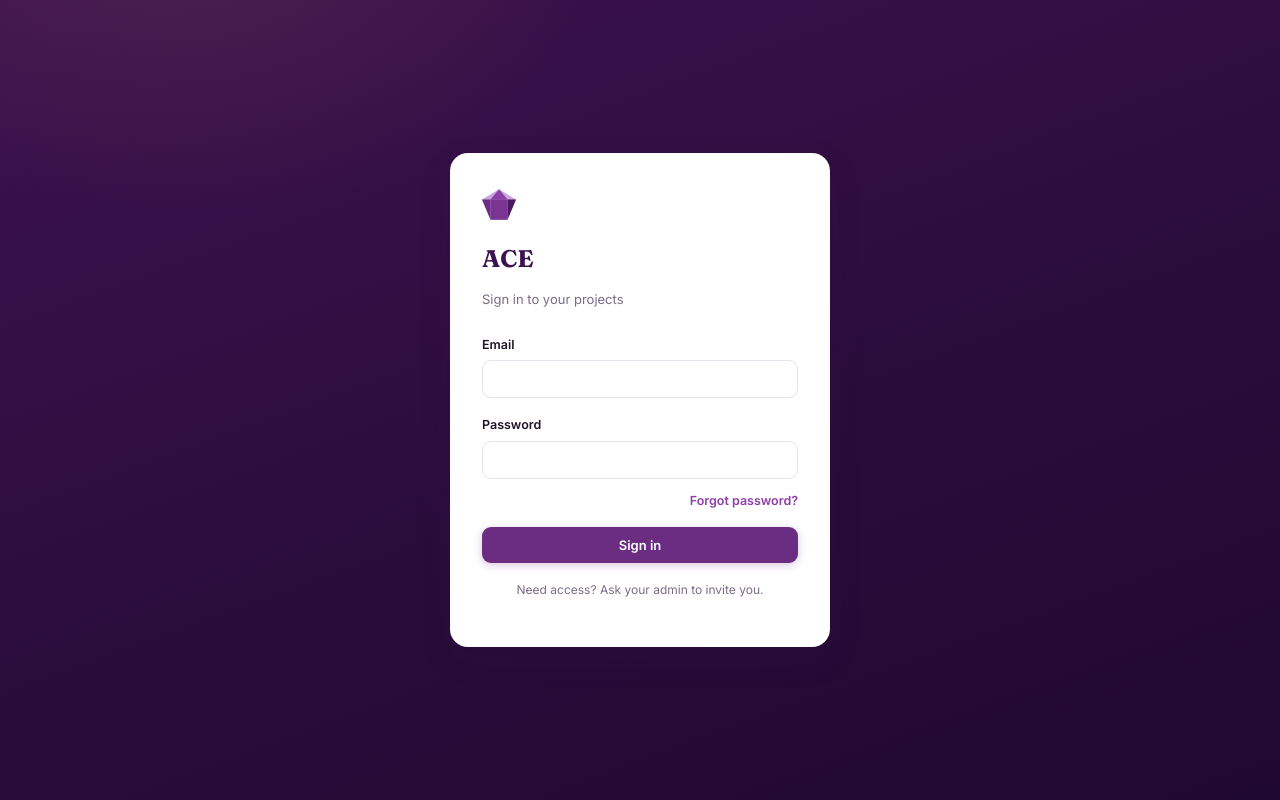
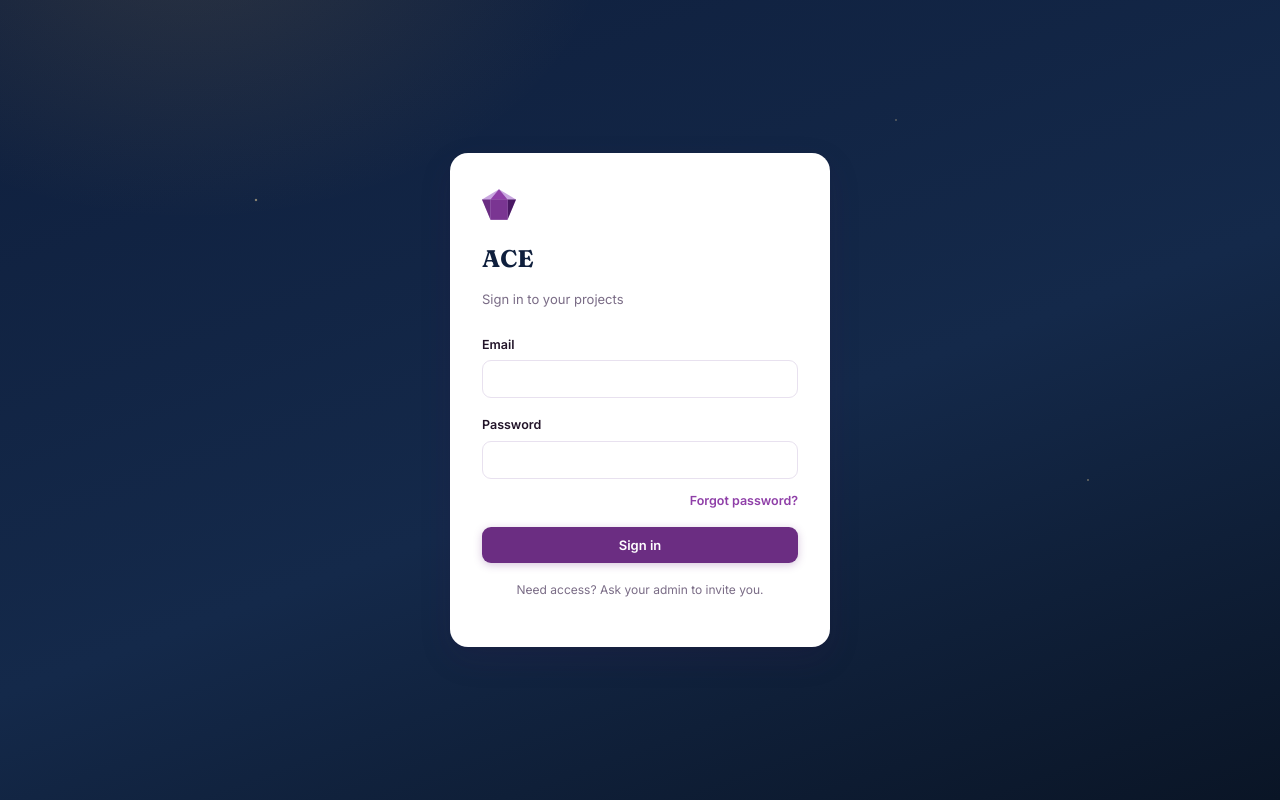
Before and after one commit to DiamondRoseFashion/ace-app, a Next.js app: page /login in a window 1280 px wide. Built offline with nearby package versions, Linux system fonts and the light colour scheme; no server answers.

Commit message:
redesign theme: navy background, full-width, animated lights

```diff
--- a/app/globals.css
+++ b/app/globals.css
@@ -1,6 +1,6 @@
 :root{
   --ink:#221429;
-  --deep:#3D1250;
+  --deep:#0F1F3D;
   --violet:#6B2D82;
   --violet-2:#8F3FA8;
   --lilac:#C9A6E0;
@@ -26,7 +26,7 @@
 html{-webkit-font-smoothing:antialiased;}
 body{
   margin:0;
-  background:#1B0827;
+  background:#0A1526;
   color:var(--ink);
   font-family:'Inter',-apple-system,sans-serif;
   font-size:14px;
@@ -39,23 +39,38 @@ a{color:inherit;}
 @media (prefers-reduced-motion: reduce){ *{transition:none !important; animation:none !important;} }
 
 /* ===== SHELL & SIDEBAR ===== */
-.shell{display:flex; min-height:100vh;}
+.shell{
+  display:flex; min-height:100vh;
+  background:
+    radial-gradient(3px 3px at 18% 22%, rgba(255,224,160,.9), transparent 55%),
+    radial-gradient(2.5px 2.5px at 62% 12%, rgba(255,224,160,.75), transparent 55%),
+    radial-gradient(2px 2px at 78% 55%, rgba(255,224,160,.65), transparent 55%),
+    radial-gradient(3px 3px at 35% 78%, rgba(255,224,160,.55), transparent 55%),
+    radial-gradient(2px 2px at 92% 82%, rgba(255,224,160,.6), transparent 55%),
+    radial-gradient(2.5px 2.5px at 50% 45%, rgba(255,224,160,.4), transparent 55%),
+    radial-gradient(900px 600px at 85% -10%, rgba(216,185,104,.18), transparent 60%),
+    radial-gradient(700px 520px at 8% 105%, rgba(216,185,104,.12), transparent 55%),
+    linear-gradient(165deg, var(--deep) 0%, #14294A 55%, #0A1526 100%);
+  background-size: 100% 100%, 100% 100%, 100% 100%, 100% 100%, 100% 100%, 100% 100%, 220% 220%, 220% 220%, 220% 220%;
+  animation: bg-drift 22s ease-in-out infinite;
+}
+@keyframes bg-drift{
+  0%{background-position: 0% 0%, 0% 0%, 0% 0%, 0% 0%, 0% 0%, 0% 0%, 0% 0%, 0% 0%, 0% 0%;}
+  50%{background-position: 0% 0%, 0% 0%, 0% 0%, 0% 0%, 0% 0%, 0% 0%, 100% 30%, 20% 100%, 40% 60%;}
+  100%{background-position: 0% 0%, 0% 0%, 0% 0%, 0% 0%, 0% 0%, 0% 0%, 0% 0%, 0% 0%, 0% 0%;}
+}
 .main{
   flex:1; padding:40px 48px; max-width:1040px;
-  background:
-    radial-gradient(650px 420px at 88% -8%, rgba(216,185,104,.14), transparent 60%),
-    radial-gradient(500px 360px at 8% 105%, rgba(216,185,104,.09), transparent 55%),
-    linear-gradient(165deg, var(--deep) 0%, #2A0C3B 55%, #1B0827 100%);
   color:#F1EAF7;
-  min-height:100vh;
+  --muted:#C9BBD6;
 }
-.main{--muted:#C9BBD6;}
 .main h1{color:#fff; text-shadow:0 0 20px rgba(216,185,104,.30);}
 .main .eyebrow{color:var(--gold);}
 .main .card{color:var(--ink); --muted:#7A6C86;}
+
 .sidebar{
   width:240px; flex-shrink:0; min-height:100vh; position:sticky; top:0;
-  background:linear-gradient(175deg, var(--deep) 0%, #2A0C3B 100%);
+  background:linear-gradient(175deg, var(--deep) 0%, #14294A 100%);
   color:#fff; display:flex; flex-direction:column; padding:26px 18px;
 }
 .brand{display:flex; align-items:center; gap:10px; margin-bottom:34px; text-decoration:none; padding:0 6px;}
@@ -144,8 +159,11 @@ input:focus, select:focus, textarea:focus{
 .auth-shell{
   min-height:100vh; display:flex; align-items:center; justify-content:center;
   background:
-    radial-gradient(700px 500px at 15% -10%, rgba(216,169,86,.10), transparent 60%),
-    linear-gradient(160deg, var(--deep) 0%, #2A0C3B 55%, #200930 100%);
+    radial-gradient(3px 3px at 20% 25%, rgba(255,224,160,.85), transparent 55%),
+    radial-gradient(2px 2px at 70% 15%, rgba(255,224,160,.65), transparent 55%),
+    radial-gradient(2.5px 2.5px at 85% 60%, rgba(255,224,160,.6), transparent 55%),
+    radial-gradient(700px 500px at 15% -10%, rgba(216,169,86,.14), transparent 60%),
+    linear-gradient(160deg, var(--deep) 0%, #14294A 55%, #0A1526 100%);
   padding:24px;
 }
 .auth-card{
```
